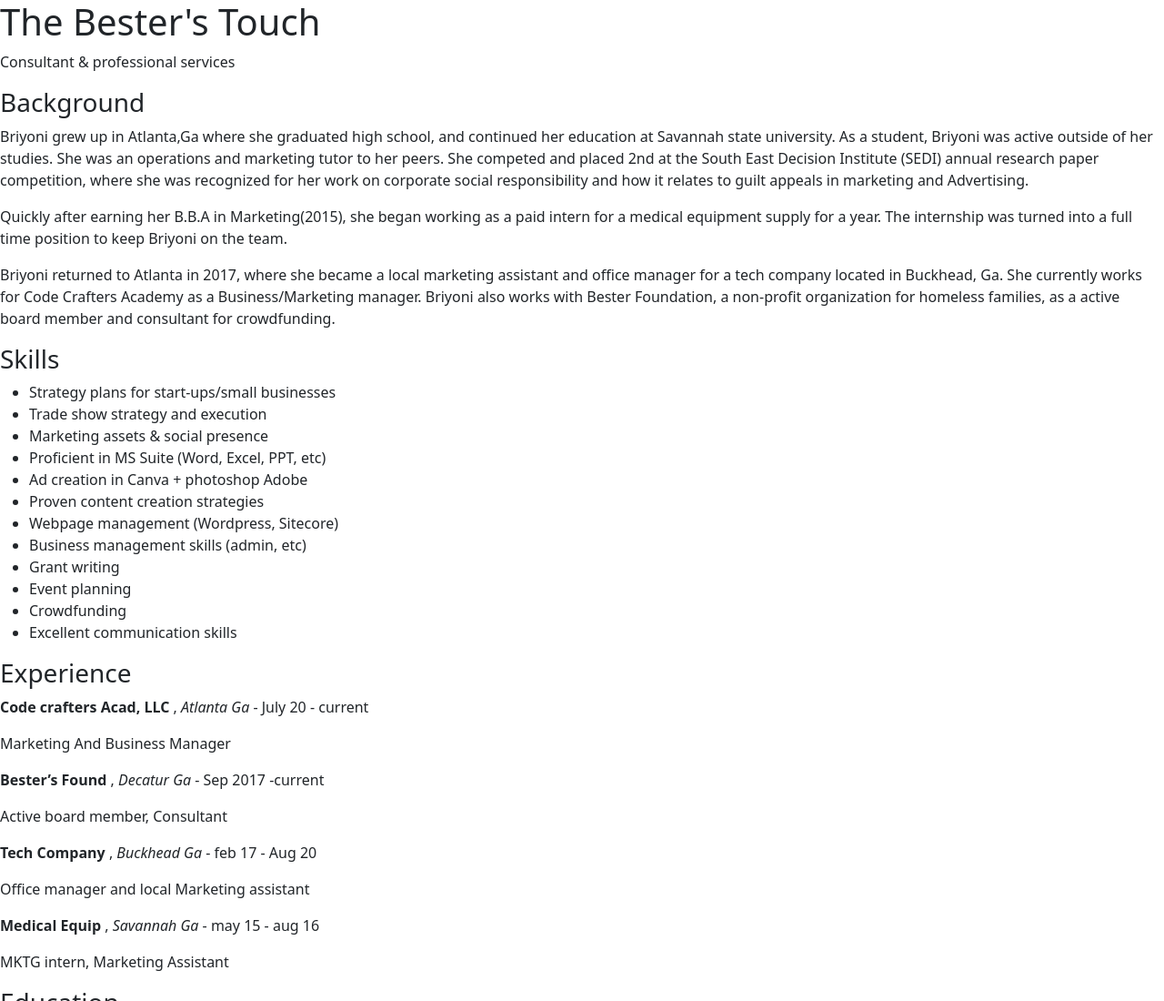
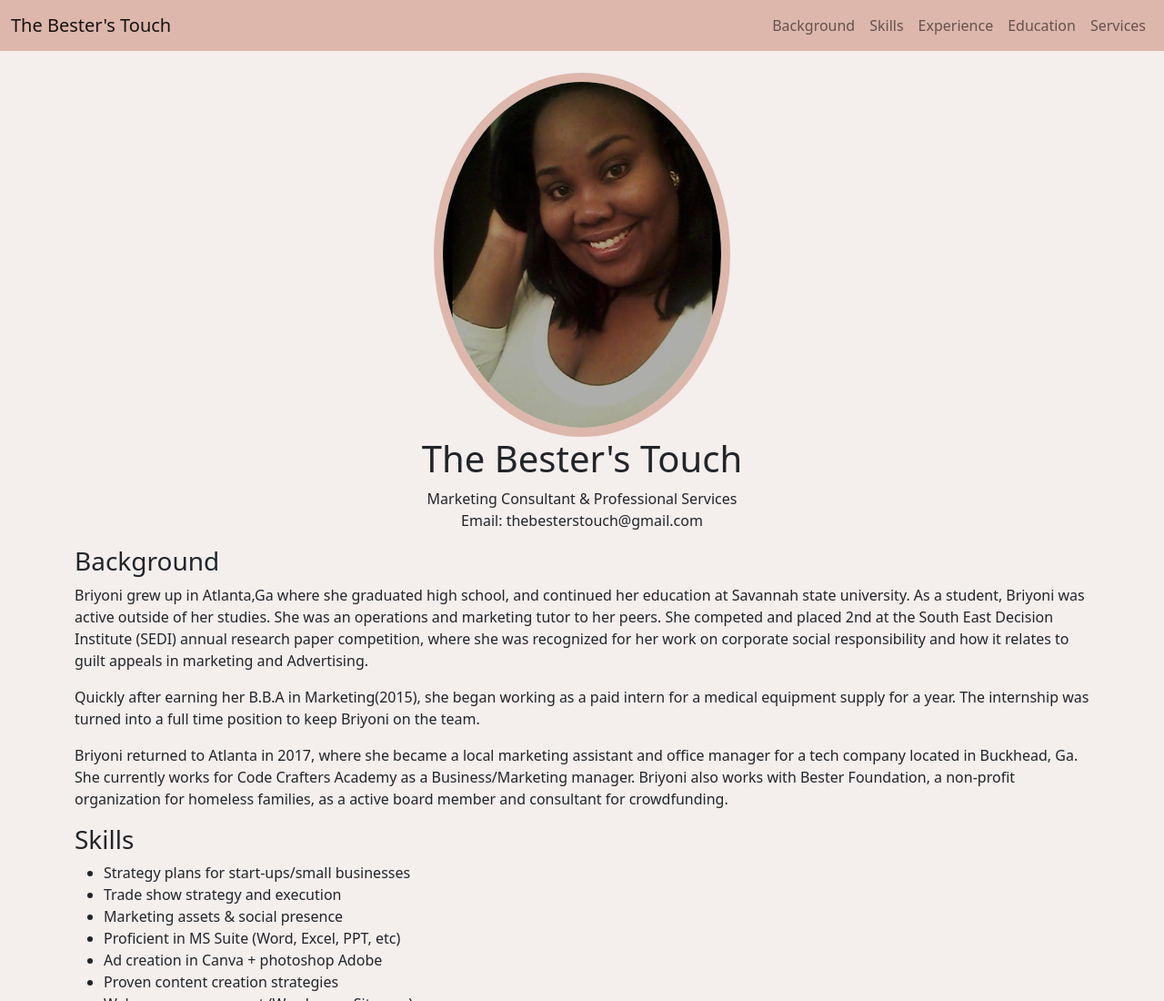
Before and after one commit to Bbester88/bbmarketing, a plain HTML site: page index.html in a window 1280 px wide. Shown: the top 1100 px of the page at 91% size. Drawn offline with nearby package versions, Linux system fonts and the light colour scheme.

Commit message:
updated the UI

```diff
--- a/assets/css/styles.css
+++ b/assets/css/styles.css
@@ -0,0 +1,39 @@
+:root {
+    --olive: #999b84;
+    --cream: #f4eeed;
+    --tan: #efd9d1;
+    --brownish: #ddb7ab;
+}
+
+* {
+    padding: 0;
+    margin: 0;
+    box-sizing: border-box;
+}
+
+body {
+    background-color: var(--cream);
+}
+
+nav.navbar {
+    background-color: var(--brownish);
+}
+
+header#header {
+    padding-top: 80px;
+    text-align: center;
+}
+
+header#header div img {
+    height: 400px;
+    width: auto;
+    display: block;
+    margin: 0 auto;
+    border-radius: 50%;
+    border: 10px solid var(--brownish)
+}
+
+section#contact {
+    background-color: var(--olive);
+    color: var(--cream);
+}
--- a/index.html
+++ b/index.html
@@ -11,11 +11,33 @@
 </head>
 
 <body>
-    <header>
+    <nav class="navbar navbar-expand-lg fixed-top">
+        <div class="container-fluid">
+            <a class="navbar-brand" href="#header">The Bester's Touch</a>
+            <button class="navbar-toggler" type="button" data-bs-toggle="collapse" data-bs-target="#navbarNavAltMarkup"
+                aria-controls="navbarNavAltMarkup" aria-expanded="false" aria-label="Toggle navigation">
+                <span class="navbar-toggler-icon"></span>
+            </button>
+            <div class="collapse navbar-collapse" id="navbarNavAltMarkup">
+                <div class="navbar-nav ms-auto">
+                    <a class="nav-link" href="#about">Background</a>
+                    <a class="nav-link" href="#skills">Skills</a>
+                    <a class="nav-link" href="#experience">Experience</a>
+                    <a class="nav-link" href="#education">Education</a>
+                    <a class="nav-link" href="#services">Services</a>
+                </div>
+            </div>
+        </div>
+    </nav>
+    <header id="header" class="container">
+        <div class="container-fluid">
+            <img src="./assets/images/leadTwo.jpg" alt="Hero Image" class="img-fluid">
+        </div>
         <h1>The Bester's Touch</h1>
-        <p>Consultant & professional services</p>
+        <p class="pb-0 mb-0">Marketing Consultant & Professional Services</p>
+        <p class="pt-0 mt-0">Email: thebesterstouch@gmail.com</p>
     </header>
-    <main>
+    <main class="container">
         <section id="about">
             <h3>Background</h3>
             <article>
@@ -145,7 +167,8 @@
             </article>
         </section>
     </main>
-    <footer></footer>
+    <footer>
+    </footer>
     <script src="https://cdn.jsdelivr.net/npm/bootstrap@5.2.2/dist/js/bootstrap.bundle.min.js"
         integrity="sha384-OERcA2EqjJCMA+/3y+gxIOqMEjwtxJY7qPCqsdltbNJuaOe923+mo//f6V8Qbsw3"
         crossorigin="anonymous"></script>
```
Also changed, not shown: assets/images/leadTwo.jpg (added).
